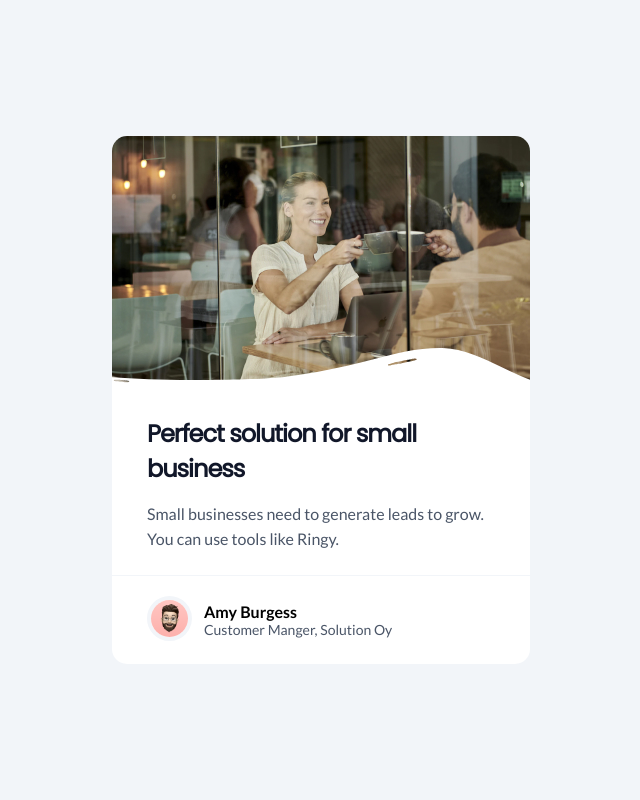
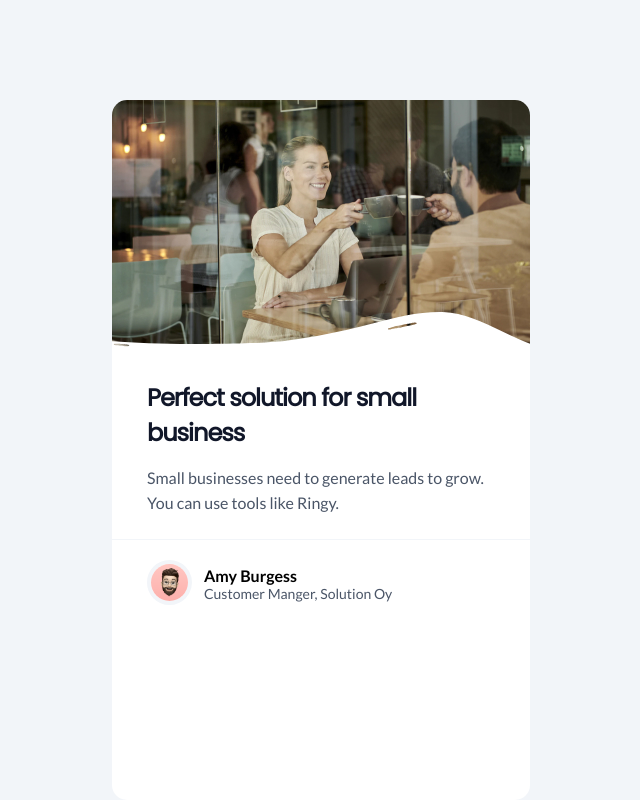
Before and after one commit to devninjahero/devchallenges, a plain HTML site: page Business-blog-card-starter-master/index.html in a window 1280 px wide. Shown: the whole page, without its empty margins (319-959 px from the left). Drawn offline with Linux system fonts and the light colour scheme.

Commit message:
second project created2

```diff
--- a/Business-blog-card-starter-master/style.css
+++ b/Business-blog-card-starter-master/style.css
@@ -28,8 +28,8 @@ body {
 main {
     display: flex;
     justify-content: center;
-    align-items: center;
     height: 100vh;
+    padding-top: 100px;
 }
 
 article.business-card {
```
